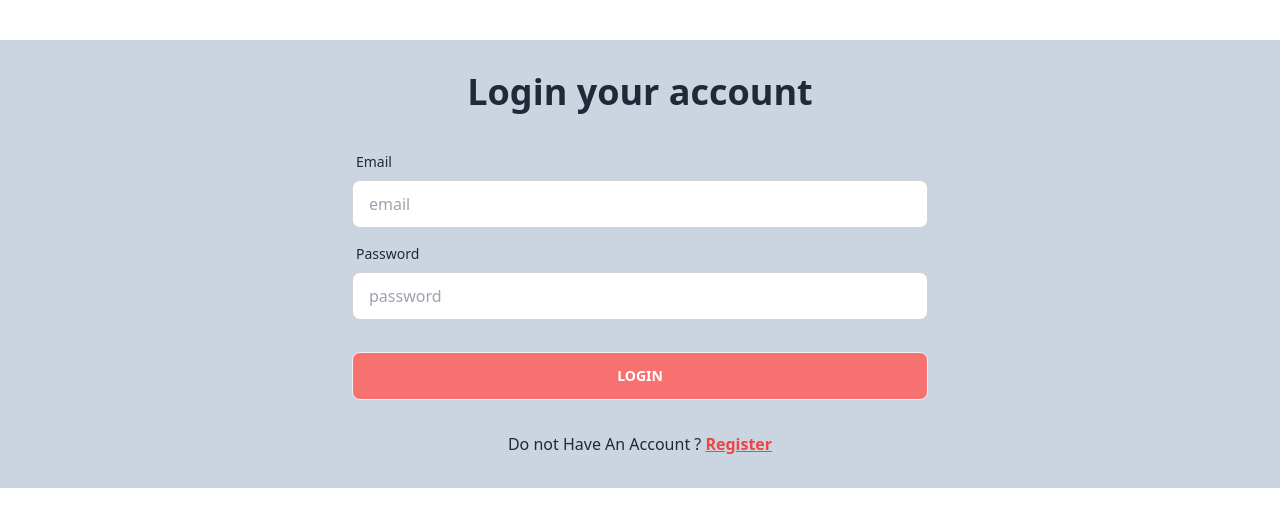
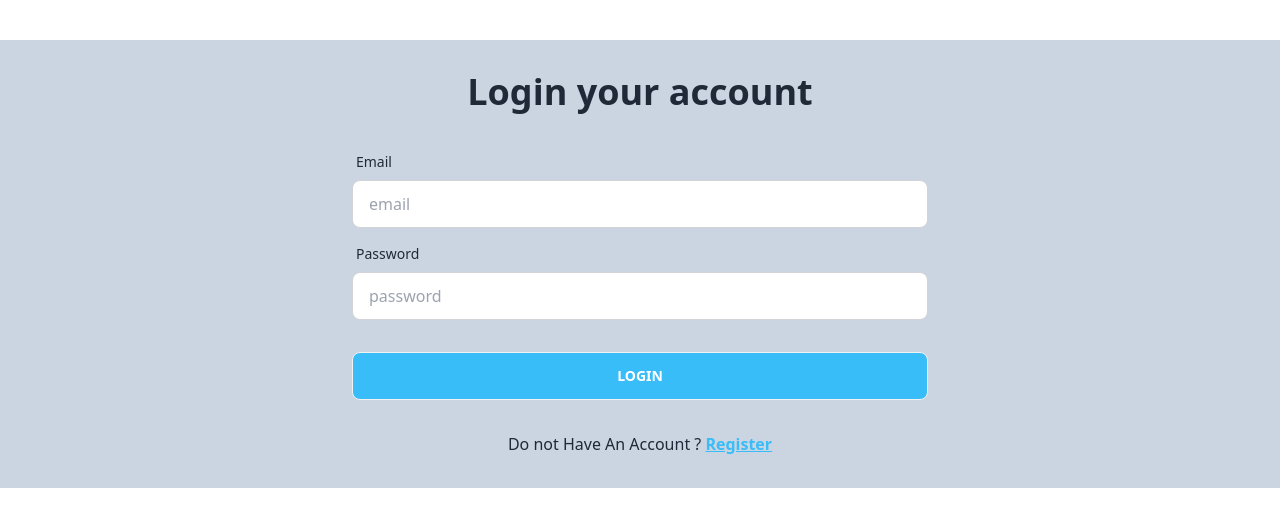
Before and after one commit to PmSaifuzzaman/autozone-clientside, a React (Vite) app: page /login in a window 1280 px wide. Shown: the top 526 px of the page. Built offline with nearby package versions, Linux system fonts and the light colour scheme; no server answers.

Commit message:
Login User Functionality Added

```diff
--- a/src/layouts/Root.jsx
+++ b/src/layouts/Root.jsx
@@ -1,9 +1,11 @@
 import { Outlet } from "react-router-dom";
+import { ToastContainer } from "react-toastify";
 
 
 const Root = () => {
     return (
         <div className="max-w-7xl mx-auto">
+            <ToastContainer></ToastContainer>
             <Outlet></Outlet>
         </div>
     );
--- a/src/pages/Login/Login.jsx
+++ b/src/pages/Login/Login.jsx
@@ -65,7 +65,7 @@ const Login = () => {
                         <input type="password" placeholder="password" name="password" className="input input-bordered" required />
                     </div>
                     <div className="form-control mt-6">
-                        <button className="btn bg-red-400 text-white">Login</button>
+                        <button className="btn bg-sky-400 text-white">Login</button>
                     </div>
                 </form>
 
@@ -76,7 +76,7 @@ const Login = () => {
                 {
                     LoginSuccess && toast("Login Successfully")
                 }
-                <p className="text-center pb-8">Do not Have An Account ? <Link className="underline text-red-500 font-semibold" to={"/register"}>Register</Link></p>
+                <p className="text-center pb-8">Do not Have An Account ? <Link className="underline text-sky-400 font-semibold" to={"/register"}>Register</Link></p>
             </div>
         </div>
     );
```
